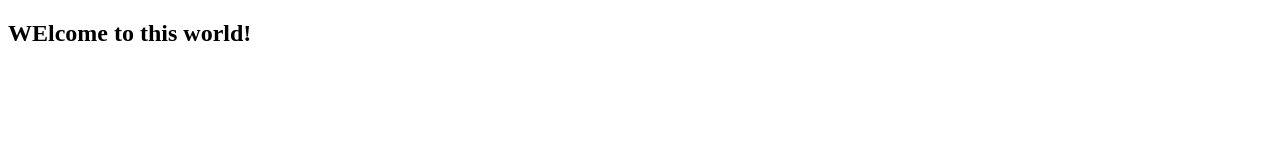
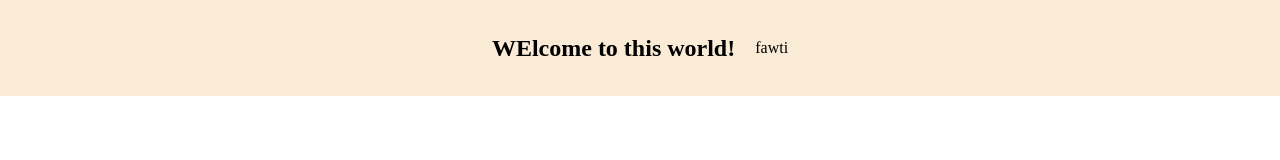
Before and after one commit to FatemehNilchi/HTML-Layout, a plain HTML site: page index.html in a window 1280 px wide. Drawn offline with Linux system fonts and the light colour scheme.

Commit message:
Adding Grid & Flex to project.

```diff
--- a/index.html
+++ b/index.html
@@ -4,7 +4,7 @@
     <meta charset="UTF-8">
     <meta http-equiv="X-UA-Compatible" content="IE=edge">
     <meta name="viewport" content="width=device-width, initial-scale=1.0">
-    <link rel="stylesheet" href="style.css">
+    <link rel="stylesheet" href="sytle.css">
     <script src="app.js" defer></script>
 
 </head>
@@ -12,6 +12,7 @@
 
     <div class="container">
         <h2 class="header-text">WElcome to this world!</h2>
+        <p class="logo">fawti</p>
     </div>
 
 </body>
--- a/sytle.css
+++ b/sytle.css
@@ -0,0 +1,20 @@
+*{
+    margin: 0;
+    padding: 0;
+}
+.container{
+    height: 6rem;
+    background-color: antiquewhite;
+    /* Flex */
+    display: flex;
+    justify-content:center;
+    align-items: center;
+    /* Grid */
+    /* display: grid;
+    justify-content: center;
+    align-items: center; */
+}
+
+.header-text{
+    padding-right:20px ;
+}
```
